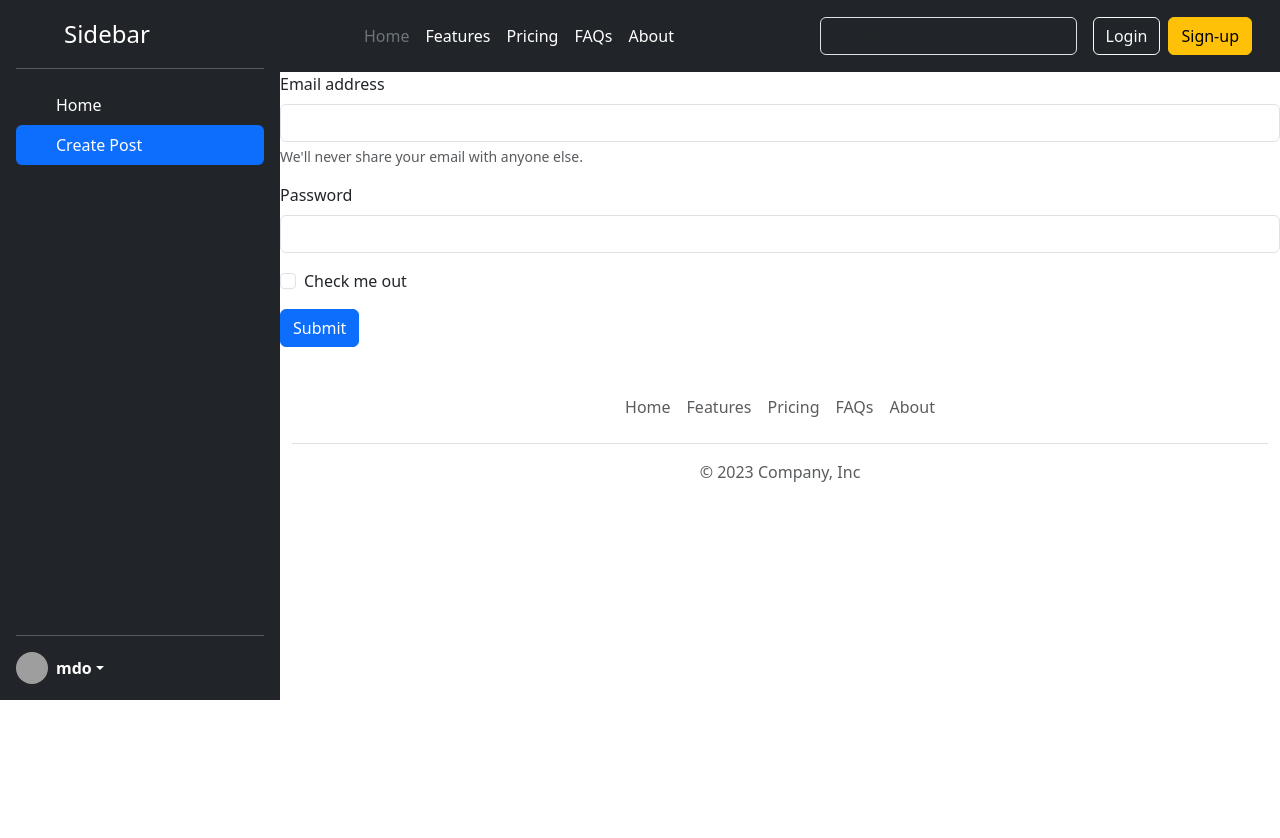
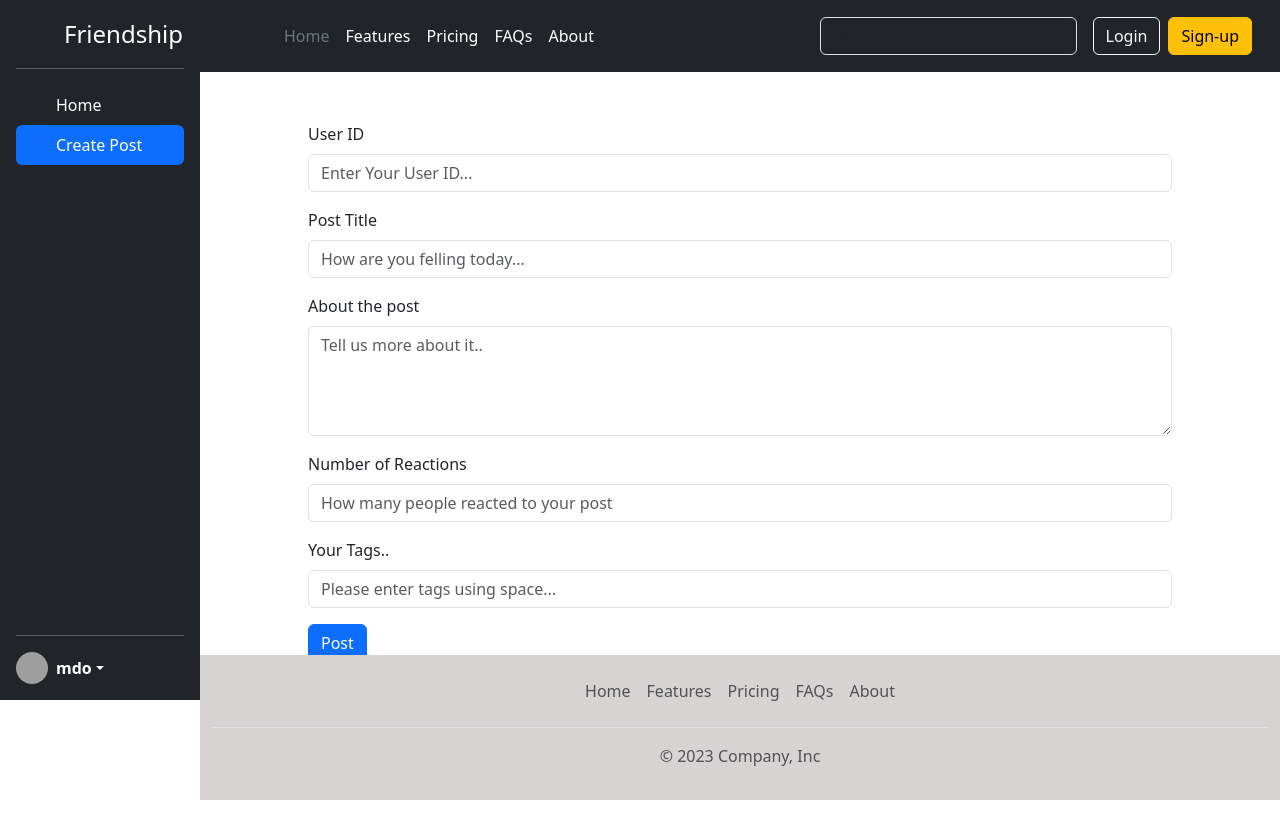
Before and after one commit to Sahusuman880/Social-Media-Clone-Adding-React-Router, a React (Vite) app: page / in a window 1280 px wide. Both pictures are taken after a click on the item "Create Post". Shown: the top 838 px of the page. Before the commit the page ends 800 px from the top, so only its background shows below. Built offline with nearby package versions, Linux system fonts and the light colour scheme; grey boxes are pictures that could not be loaded.

Commit message:
Adding the post feature

```diff
--- a/src/App.css
+++ b/src/App.css
@@ -3,11 +3,29 @@
   height: 700px;
 }
 .content{
-  width: 100%;
+  width: 86%;
 }
 .sidebar{
+
   min-height: 100%;
+}
+.sidebars{
+  position: sticky;
+  left: 0px;
+  top: 0px;
 
+}
+.Header{
+  position: sticky;
+  top: 0px;
+  z-index: 1;
+}
+.Footer{
+  position: sticky;
+ bottom: 0px;
+  width:100%;
+
+  background-color: rgb(215, 211, 211);
 }
 .post-card{
   margin: 20px 10px;
@@ -19,3 +37,13 @@
 .reaction{
   margin: 10px 0px;
 }
+.createpost{
+  width: 80%;
+  margin: 50px;
+}
+.innercontent{
+  display: flex;
+  align-items: center;
+  justify-content: space-around;
+  flex-wrap: wrap;
+}
--- a/src/App.jsx
+++ b/src/App.jsx
@@ -45,19 +45,28 @@ function App() {
     <>
       <PostListProvider>
         <div className="app-container">
+          <div className="sidebars">
             <Sidebar
               selectedTab={selectedTab}
               setSelectedTab={setSelectedTab}
             ></Sidebar>
+          </div>
+
           <div className="content">
+            <div className="Header">
               <Header></Header>
+            </div>
+
+            <div className="innercontent">
               {selectedTab === "Home" ? (
                 <PostList></PostList>
               ) : (
                 <CreatePost></CreatePost>
               )}
-
+            </div>
+            <div className="Footer">
               <Footer></Footer>
+            </div>
           </div>
         </div>
       </PostListProvider>
--- a/src/Components/CreatePost.jsx
+++ b/src/Components/CreatePost.jsx
@@ -1,38 +1,94 @@
+import { useContext, useRef } from "react";
+import { Postlistcontext } from "../Store/postlist-store";
+
 function CreatePost() {
+  const { addPost } = useContext(Postlistcontext);
+  const userid = useRef();
+  const posttitle = useRef();
+  const postbody = useRef();
+  const postreactions = useRef();
+  const posttag = useRef();
+  function postButtonClicked(event) {
+    event.preventDefault();
+    const userId = userid.current.value;
+    const title = posttitle.current.value;
+    const body = postbody.current.value;
+    const reactions = postreactions.current.value;
+    const tags = posttag.current.value.split(" ");
+    userid.current.value = "";
+    posttitle.current.value = "";
+    postbody.current.value = "";
+    postreactions.current.value = "";
+    posttag.current.value = "";
+    addPost(userId, title, body, reactions, tags);
+  }
+
   return (
-    <form>
+    <form className="createpost" onSubmit={postButtonClicked}>
       <div class="mb-3">
-        <label htmlFor="exampleInputEmail1" class="form-label">
-          Email address
+        <label htmlFor="exampleInputUserID" class="form-label">
+          User ID
         </label>
         <input
-          type="email"
+          ref={userid}
+          type="text"
           class="form-control"
-          id="exampleInputEmail1"
-          aria-describedby="emailHelp"
+          id="exampleInputUserID"
+          placeholder="Enter Your User ID..."
         />
-        <div id="emailHelp" class="form-text">
-          We'll never share your email with anyone else.
-        </div>
       </div>
       <div class="mb-3">
-        <label htmlFor="exampleInputPassword1" class="form-label">
-          Password
+        <label htmlFor="exampleInputTitle" class="form-label">
+          Post Title
         </label>
         <input
-          type="password"
+          ref={posttitle}
+          type="text"
           class="form-control"
-          id="exampleInputPassword1"
+          id="exampleInputTitle"
+          placeholder="How are you felling today..."
         />
       </div>
-      <div class="mb-3 form-check">
-        <input type="checkbox" class="form-check-input" id="exampleCheck1" />
-        <label class="form-check-label" htmlFor="exampleCheck1">
-          Check me out
+      <div class="mb-3">
+        <label htmlFor="exampleInputbody" class="form-label">
+          About the post
         </label>
+        <textarea
+          ref={postbody}
+          rows="4"
+          type="text"
+          class="form-control"
+          id="exampleInputbody"
+          placeholder="Tell us more about it.."
+        />
       </div>
+      <div class="mb-3">
+        <label htmlFor="exampleInputReaction" class="form-label">
+          Number of Reactions
+        </label>
+        <input
+          ref={postreactions}
+          type="text"
+          class="form-control"
+          id="exampleInputReaction"
+          placeholder="How many people reacted to your post"
+        />
+      </div>
+      <div class="mb-3">
+        <label htmlFor="exampleInputTag" class="form-label">
+          Your Tags..
+        </label>
+        <input
+          ref={posttag}
+          type="text"
+          class="form-control"
+          id="exampleInputTag"
+          placeholder="Please enter tags using space..."
+        />
+      </div>
+
       <button type="submit" class="btn btn-primary">
-        Submit
+        Post
       </button>
     </form>
   );
--- a/src/Components/Post.jsx
+++ b/src/Components/Post.jsx
@@ -10,7 +10,7 @@ function Post(props) {
           {props.post.title}
           <span
             class="position-absolute top-0 start-100 translate-middle badge rounded-pill bg-danger"
-            onClick={() => deletePost(props.post.id)}
+            onClick={() => deletePost(props.index)}
           >
             <MdDelete />
           </span>
--- a/src/Components/PostList.jsx
+++ b/src/Components/PostList.jsx
@@ -6,8 +6,8 @@ function PostList() {
   const { postlist } = useContext(Postlistcontext);
   return (
     <>
-      {postlist.map((post) => (
-        <Post key={post.id} post={post} />
+      {postlist.map((post, index) => (
+        <Post key={post.id} post={post} index={index} />
       ))}
     </>
   );
--- a/src/Components/Sidebar.jsx
+++ b/src/Components/Sidebar.jsx
@@ -6,7 +6,7 @@ function Sidebar(props) {
     <>
       <div
         class="d-flex flex-column flex-shrink-0 p-3 text-bg-dark sidebar"
-        style={{ width: "280px" }}
+        style={{ width: "200px" }}
       >
         <a
           href="/"
@@ -15,7 +15,7 @@ function Sidebar(props) {
           <svg class="bi pe-none me-2" width="40" height="32">
             <use xlinkHref="#bootstrap"></use>
           </svg>
-          <span class="fs-4">Sidebar</span>
+          <span class="fs-4">Friendship</span>
         </a>
         <hr />
         <ul class="nav nav-pills flex-column mb-auto">
--- a/src/Store/postlist-store.jsx
+++ b/src/Store/postlist-store.jsx
@@ -8,10 +8,22 @@ export const Postlistcontext = createContext({
 
 function postListReducer(currentPostList, action) {
   let newPostList = [...currentPostList];
+  if (action.type === "ADD_ITEM") {
+    newPostList = [
+      {
+        title: action.payload.title,
+        body: action.payload.body,
+        reactions: action.payload.reactions,
+        userId: action.payload.userId,
+        tags: action.payload.tags,
+      },
+      ...currentPostList,
+    ];
+  }
 
   if (action.type === "DELETE_ITEM") {
     let newPost = [...currentPostList];
-    newPost.splice(action.payload.id, 1);
+    newPost.splice(action.payload.index, 1);
     newPostList = [...newPost];
   }
   return newPostList;
@@ -20,7 +32,6 @@ function postListReducer(currentPostList, action) {
 const PostListProvider = (props) => {
   const [postlist, dispatchPostlist] = useReducer(postListReducer, [
     {
-      id: 0,
       title: "Going to Mumbai",
       body: "Hii friends i am going to mumbai for my vacation",
       reactions: 2,
@@ -28,7 +39,6 @@ const PostListProvider = (props) => {
       tags: ["vacation", "Mumbai", "enjoying"],
     },
     {
-      id: 1,
       title: "Pass Hogaye bhai",
       body: "4 sall ki masti ke bad bhi pass hogaye.Hard to belive",
       reactions: 5,
@@ -36,14 +46,24 @@ const PostListProvider = (props) => {
       tags: ["Pass", "MCA", "4 Saal"],
     },
   ]);
-  const addPost = () => {
-    dispatchPostlist();
+  const addPost = (userId, title, body, reactions, tags) => {
+    console.log(userId, title, body, reactions, tags);
+    dispatchPostlist({
+      type: "ADD_ITEM",
+      payload: {
+        userId,
+        title,
+        body,
+        reactions,
+        tags,
+      },
+    });
   };
-  const deletePost = (id) => {
+  const deletePost = (index) => {
     dispatchPostlist({
       type: "DELETE_ITEM",
       payload: {
-        id,
+        index,
       },
     });
   };
```
Lines whose indentation alone changed are shown as unchanged.
